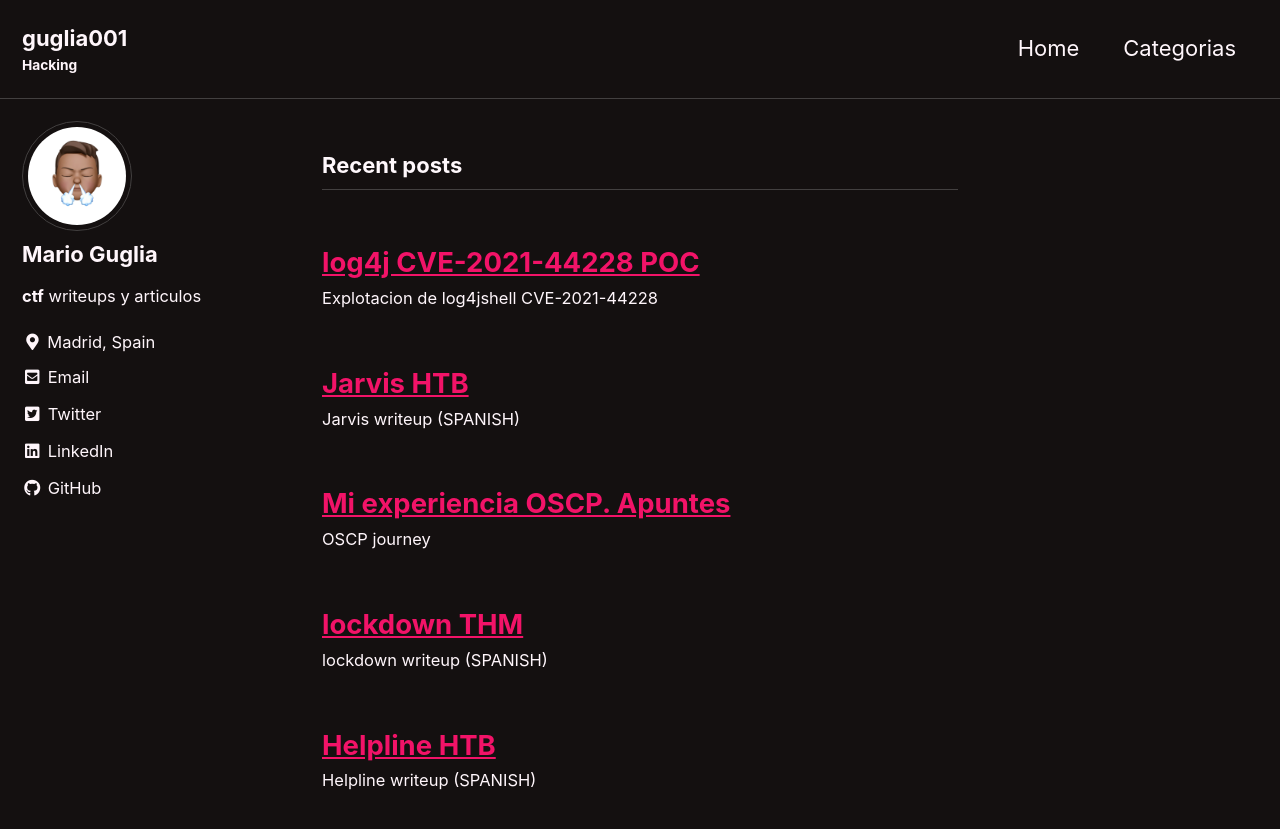
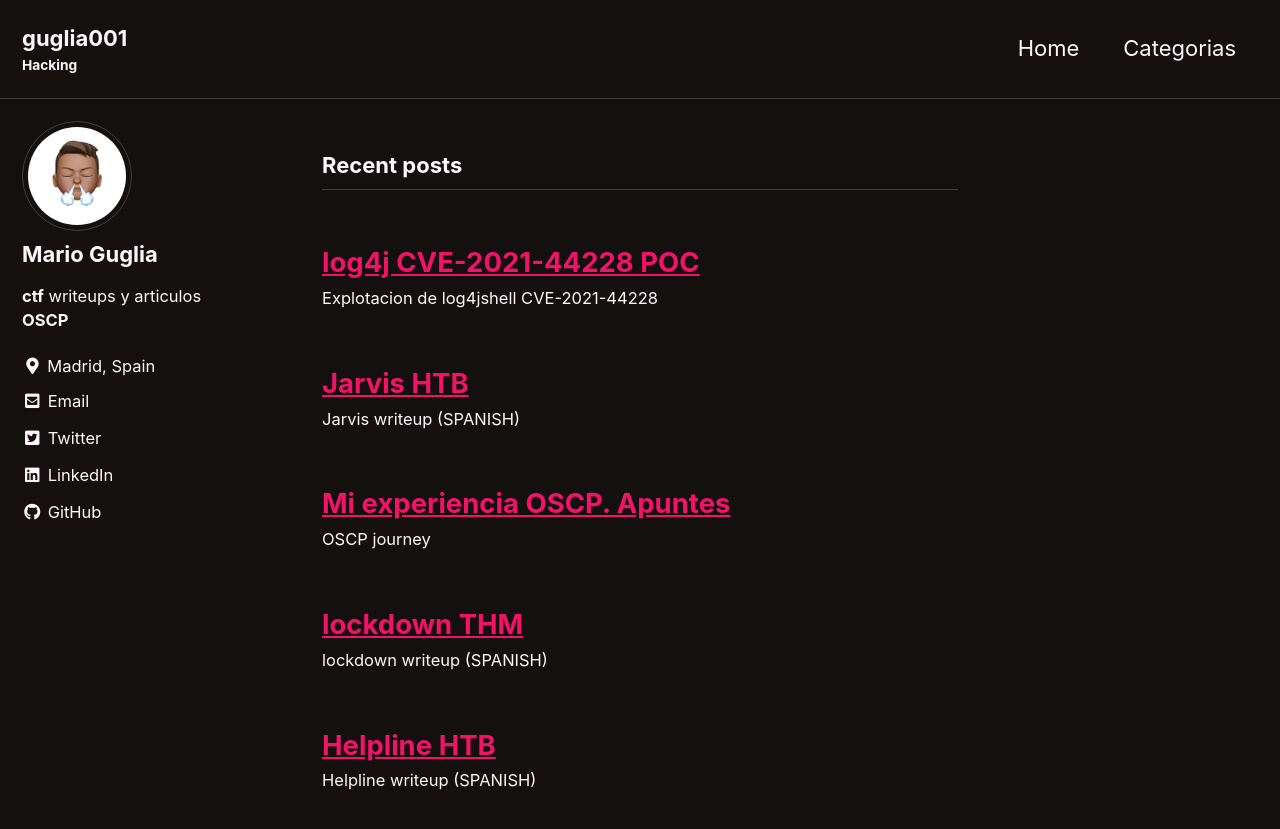
Before and after one commit to guglia001/guglia001.github.io, a Jekyll site: the page built from index.html, in a window 1280 px wide. Shown: the top 829 px of the page. Built offline with Jekyll 4.4.1, drawn with Linux system fonts in a browser that asks for light colours; cached includes are drawn as plain includes; the list of posts is cut into pages by our own code.

Commit message:
modificacion bio

```diff
--- a/_config.yml
+++ b/_config.yml
@@ -105,7 +105,7 @@ analytics:
 author:
   name             : "Mario Guglia"
   avatar           : assets/2.jpg
-  bio              : "**ctf** writeups y articulos "
+  bio              : "**ctf** writeups y articulos  <br> **OSCP**"
   location         : "Madrid, Spain"
   email            : guglia2284@gmail.com
   github           : guglia001
```
